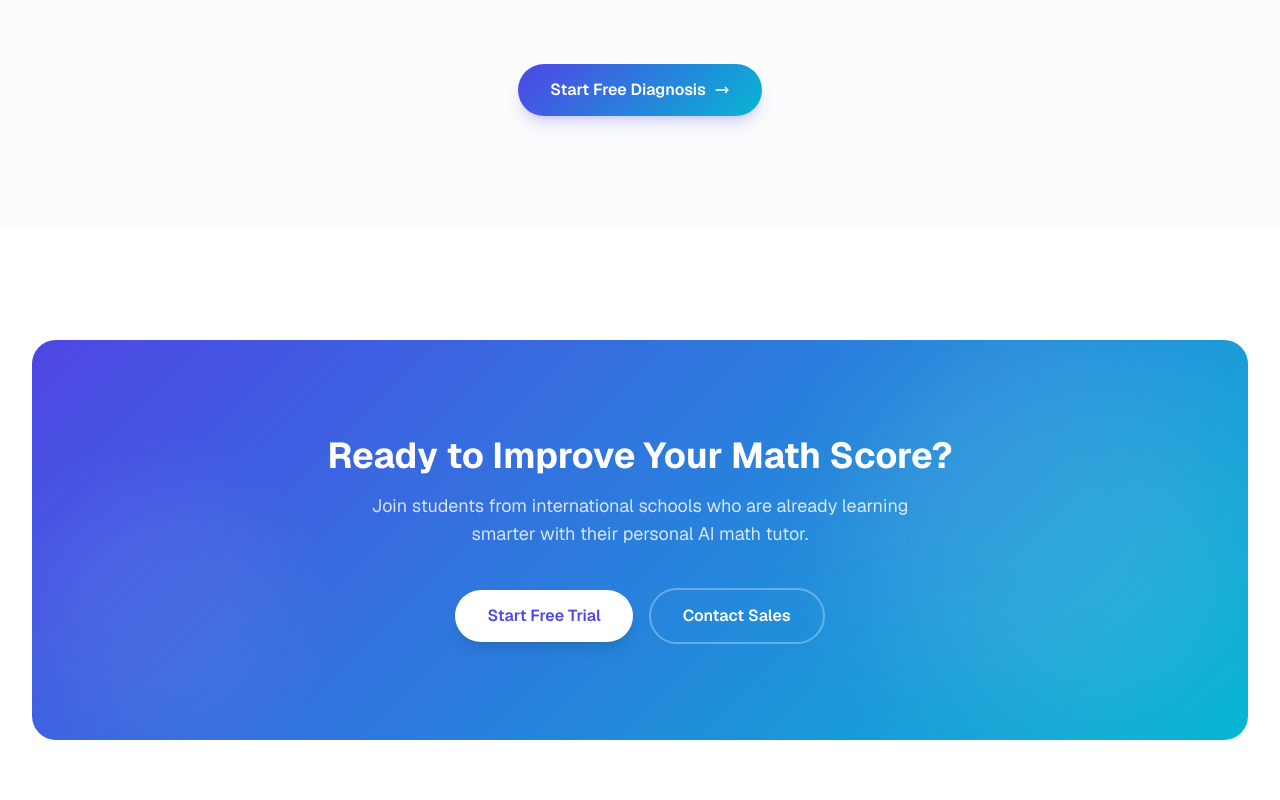
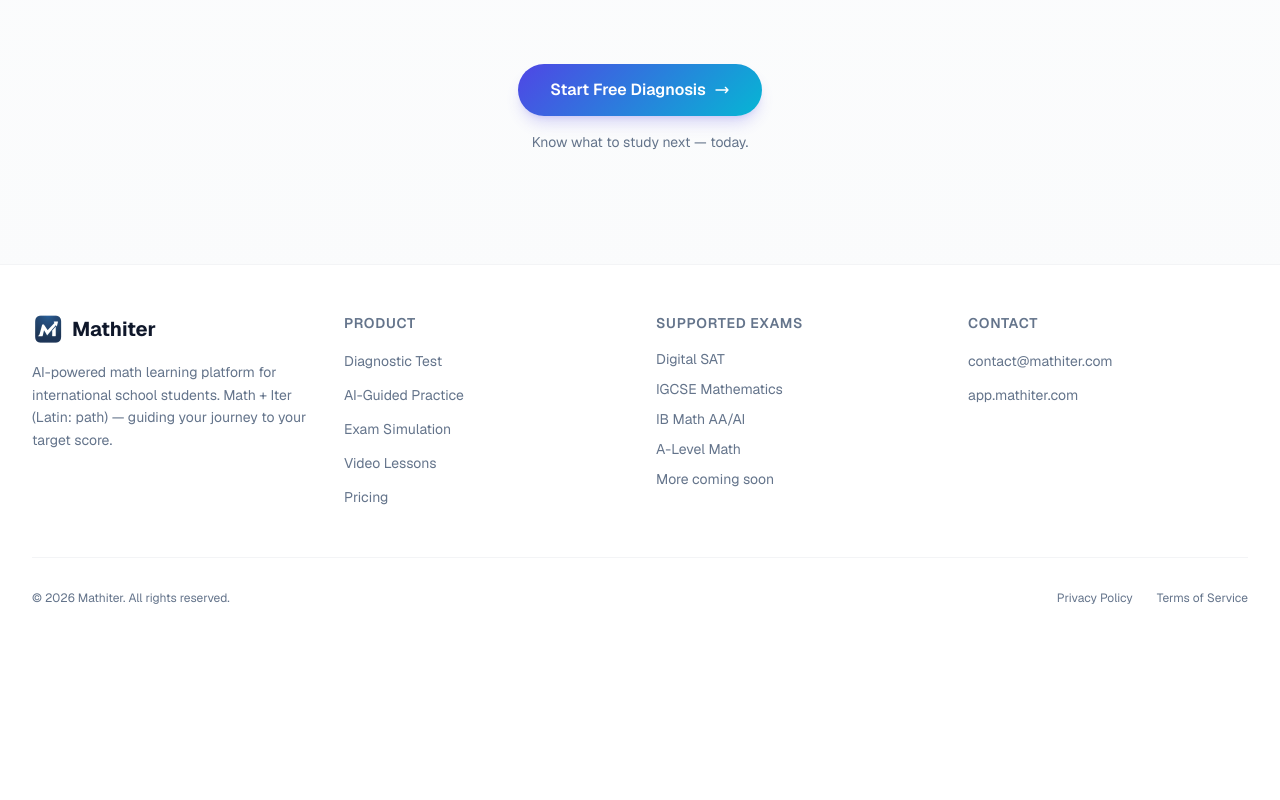
Before and after one commit to JustinMath-Park/mathiter-homepage, a Next.js app: page /en in a window 1280 px wide. Shown: the part 6500-7300 px from the top of the page. After the commit the page ends 7154 px from the top, so only its background shows below. Built offline with nearby package versions, Linux system fonts and the light colour scheme.

Commit message:
feat: Add tagline to Team section and remove standalone CTA section
Co-Authored-By: Claude Opus 4.6 <noreply@anthropic.com>

```diff
--- a/messages/en.json
+++ b/messages/en.json
@@ -249,7 +249,8 @@
         "description": "Practice matches the test, so scores follow."
       }
     },
-    "cta": "Start Free Diagnosis"
+    "cta": "Start Free Diagnosis",
+    "tagline": "Know what to study next — today."
   },
   "cta": {
     "title": "Ready to Improve Your Math Score?",
--- a/messages/ko.json
+++ b/messages/ko.json
@@ -249,7 +249,8 @@
         "description": "연습이 시험과 일치하니, 성적이 따라옵니다."
       }
     },
-    "cta": "무료 진단 시작"
+    "cta": "무료 진단 시작",
+    "tagline": "오늘, 다음에 무엇을 공부할지 알아보세요."
   },
   "cta": {
     "title": "수학 성적을 올릴 준비가 되셨나요?",
--- a/messages/ms.json
+++ b/messages/ms.json
@@ -249,7 +249,8 @@
         "description": "Latihan sepadan dengan ujian, jadi markah mengikut."
       }
     },
-    "cta": "Mula Diagnosis Percuma"
+    "cta": "Mula Diagnosis Percuma",
+    "tagline": "Tahu apa yang perlu dipelajari seterusnya — hari ini."
   },
   "cta": {
     "title": "Bersedia untuk Naikkan Markah Matematik Anda?",
--- a/messages/zh.json
+++ b/messages/zh.json
@@ -249,7 +249,8 @@
         "description": "练习对标考试，成绩自然跟上。"
       }
     },
-    "cta": "免费开始诊断"
+    "cta": "免费开始诊断",
+    "tagline": "今天就知道下一步该学什么。"
   },
   "cta": {
     "title": "准备好提升数学成绩了吗？",
--- a/src/app/[locale]/page.tsx
+++ b/src/app/[locale]/page.tsx
@@ -7,7 +7,7 @@ import HowItWorks from "@/components/HowItWorks";
 import Curriculum from "@/components/Curriculum";
 import Pricing from "@/components/Pricing";
 import Team from "@/components/Team";
-import CTA from "@/components/CTA";
+
 import Footer from "@/components/Footer";
 
 type Props = {
@@ -29,7 +29,6 @@ export default async function Home({ params }: Props) {
         <Curriculum />
         <Pricing />
         <Team />
-        <CTA />
       </main>
       <Footer />
     </>
--- a/src/components/Team.tsx
+++ b/src/components/Team.tsx
@@ -112,6 +112,9 @@ export default function Team() {
               <path strokeLinecap="round" strokeLinejoin="round" strokeWidth={2} d="M17 8l4 4m0 0l-4 4m4-4H3" />
             </svg>
           </a>
+          <p className="mt-4 text-sm text-muted">
+            {t("tagline")}
+          </p>
         </div>
       </div>
     </section>
```
